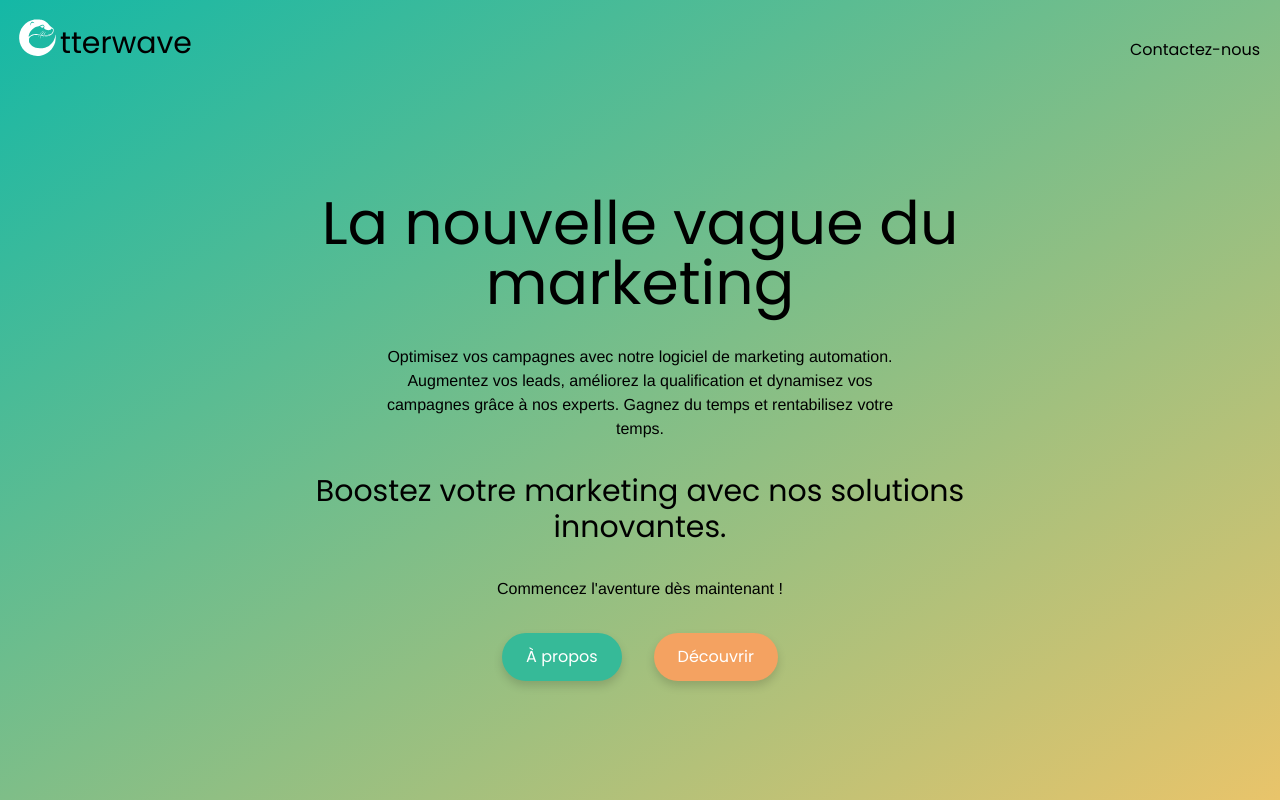
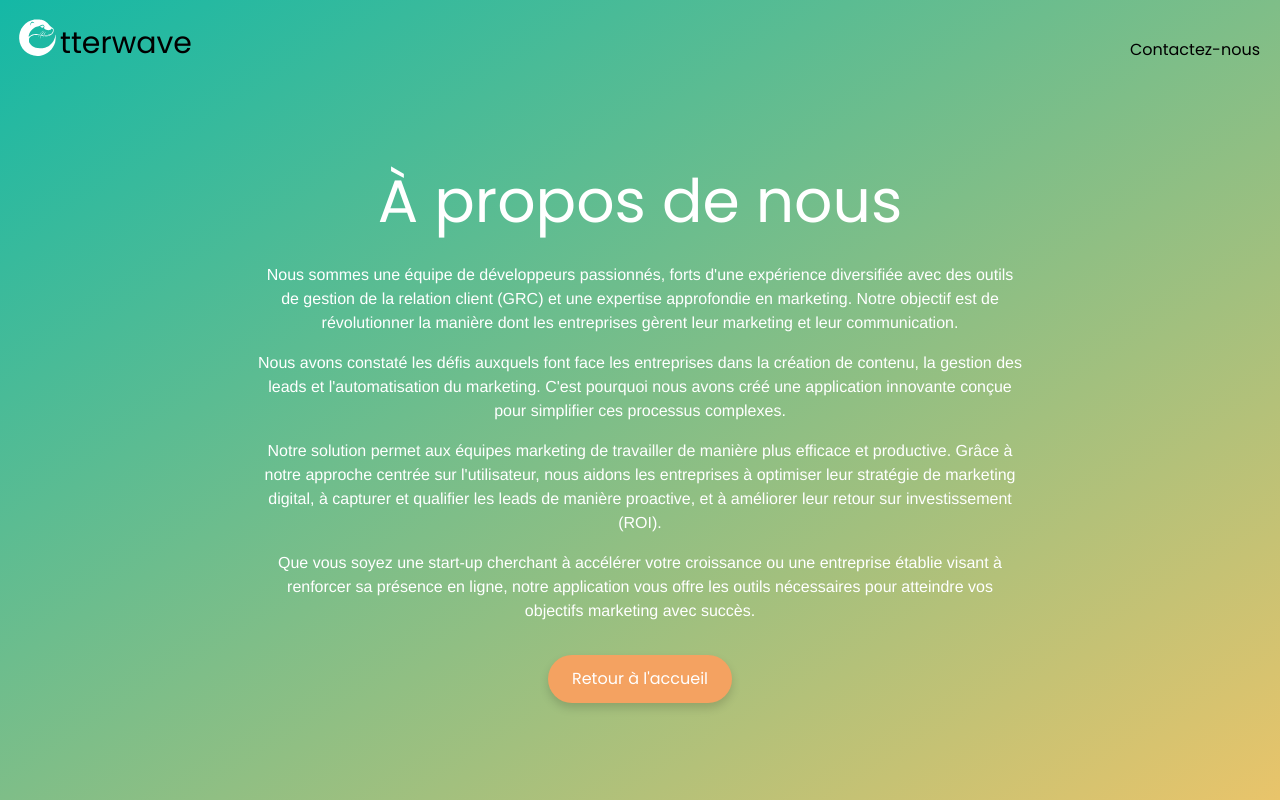
Before and after one commit to otterwave/otterwave.github.io, a Next.js app: page / in a window 1280 px wide. Both pictures are taken after a click on the button "À propos". Built offline with nearby package versions, Linux system fonts and the light colour scheme.

Commit message:
feat - add section in single page mode

```diff
--- a/app/page.tsx
+++ b/app/page.tsx
@@ -1,12 +1,16 @@
 "use client";
 
-import React from "react";
+import React, { useState } from "react";
 import OWButton from "@/components/buttons/OWButton";
 import { MainTitle } from "@/components/title";
+import AboutSection from "@/components/bloc/AboutSection";
+import DiscoverSection from "@/components/bloc/DiscoverSection";
 
 const Home: React.FC = () => {
-  const handleClick = (section: string) => {
-    console.log("hey"), section;
+  const [currentSection, setCurrentSection] = useState<"main" | "about" | "discover">("main");
+
+  const handleBack = () => {
+    setCurrentSection("main");
   };
 
   return (
@@ -20,29 +24,33 @@ const Home: React.FC = () => {
           Contactez-nous
         </a>
       </header>
+      {currentSection === "main" && (
         <div className="flex flex-col items-center justify-start gap-8 max-w-3xl text-center m-auto">
-        <h1>La nouvelle vague du marketing</h1>
-        <p className="max-w-lg m-auto">
+          <h1 className="text-4xl sm:text-5xl md:text-6xl font-poppins">La nouvelle vague du marketing</h1>
+          <p className="text-base sm:text-lg md:text-xl font-arimo max-w-lg m-auto">
             Optimisez vos campagnes avec notre logiciel de marketing automation.
             Augmentez vos leads, améliorez la qualification et dynamisez vos
             campagnes grâce à nos experts. Gagnez du temps et rentabilisez votre
             temps.
           </p>
-        <h3>Boostez votre marketing avec nos solutions innovantes.</h3>
-        <p>Commencez l&apos;aventure dès maintenant !</p>
+          <h3 className="text-2xl sm:text-3xl md:text-4xl font-arimo">Boostez votre marketing avec nos solutions innovantes.</h3>
+          <p className="text-base sm:text-lg md:text-xl">Commencez l&apos;aventure dès maintenant !</p>
           <div className="flex flex-row justify-between items-center gap-8">
             <OWButton
               action="À propos"
               color="primary"
-            onClick={() => handleClick("about")}
+              onClick={() => setCurrentSection("about")}
             />
             <OWButton
               action="Découvrir"
               color="secondary"
-            onClick={() => handleClick("discover")}
+              onClick={() => setCurrentSection("discover")}
             />
           </div>
         </div>
+      )}
+      {currentSection === "about" && <AboutSection onBack={handleBack} />}
+      {currentSection === "discover" && <DiscoverSection onBack={handleBack} />}
     </>
   );
 };
--- /dev/null
+++ b/components/bloc/AboutSection.tsx
@@ -0,0 +1,29 @@
+import React from "react";
+import OWButton from "@/components/buttons/OWButton";
+
+interface AboutSectionProps {
+  onBack: () => void;
+}
+
+const AboutSection: React.FC<AboutSectionProps> = ({ onBack }) => {
+  return (
+    <div className="flex flex-col items-center justify-center p-8 text-white m-auto">
+      <h1>À propos de nous</h1>
+      <p className="max-w-3xl m-auto mb-2 mt-8 text-center ">
+        Nous sommes une équipe de développeurs passionnés, forts d'une expérience diversifiée avec des outils de gestion de la relation client (GRC) et une expertise approfondie en marketing. Notre objectif est de révolutionner la manière dont les entreprises gèrent leur marketing et leur communication.
+      </p>
+      <p className="max-w-3xl m-auto my-2 text-center">
+        Nous avons constaté les défis auxquels font face les entreprises dans la création de contenu, la gestion des leads et l'automatisation du marketing. C'est pourquoi nous avons créé une application innovante conçue pour simplifier ces processus complexes.
+      </p>
+      <p className="max-w-3xl m-auto my-2 text-center">
+        Notre solution permet aux équipes marketing de travailler de manière plus efficace et productive. Grâce à notre approche centrée sur l'utilisateur, nous aidons les entreprises à optimiser leur stratégie de marketing digital, à capturer et qualifier les leads de manière proactive, et à améliorer leur retour sur investissement (ROI).
+      </p>
+      <p className="max-w-3xl m-auto mb-8 mt-2 text-center">
+        Que vous soyez une start-up cherchant à accélérer votre croissance ou une entreprise établie visant à renforcer sa présence en ligne, notre application vous offre les outils nécessaires pour atteindre vos objectifs marketing avec succès.
+      </p>
+      <OWButton action="Retour à l'accueil" color="secondary" onClick={onBack} />
+    </div>
+  );
+};
+
+export default AboutSection;
--- /dev/null
+++ b/components/bloc/DiscoverSection.tsx
@@ -0,0 +1,20 @@
+import React from "react";
+import OWButton from "@/components/buttons/OWButton";
+
+interface DiscoverSectionProps {
+  onBack: () => void;
+}
+
+const DiscoverSection: React.FC<DiscoverSectionProps> = ({ onBack }) => {
+  return (
+    <div className="flex flex-col items-center justify-center p-8 text-white m-auto">
+      <h1>Découvrez nos solutions</h1>
+      <p className="max-w-3xl m-auto mb-2 mt-8 text-center py-8">
+        Explorez notre gamme de solutions de marketing automation conçues pour améliorer l'efficacité de vos campagnes, augmenter vos leads, et simplifier vos processus marketing.
+      </p>
+      <OWButton action="Retour à l'accueil" color="secondary" onClick={onBack} />
+    </div>
+  );
+};
+
+export default DiscoverSection;
```
Lines whose indentation alone changed are shown as unchanged.
